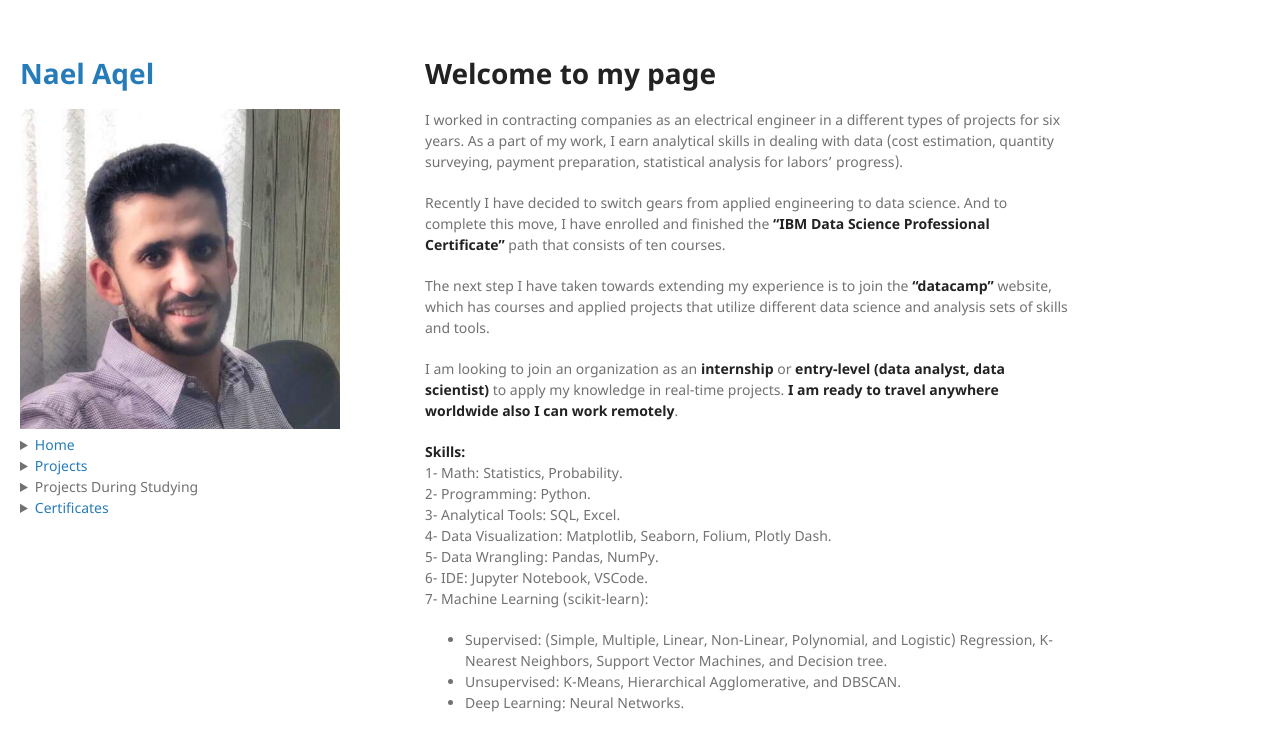
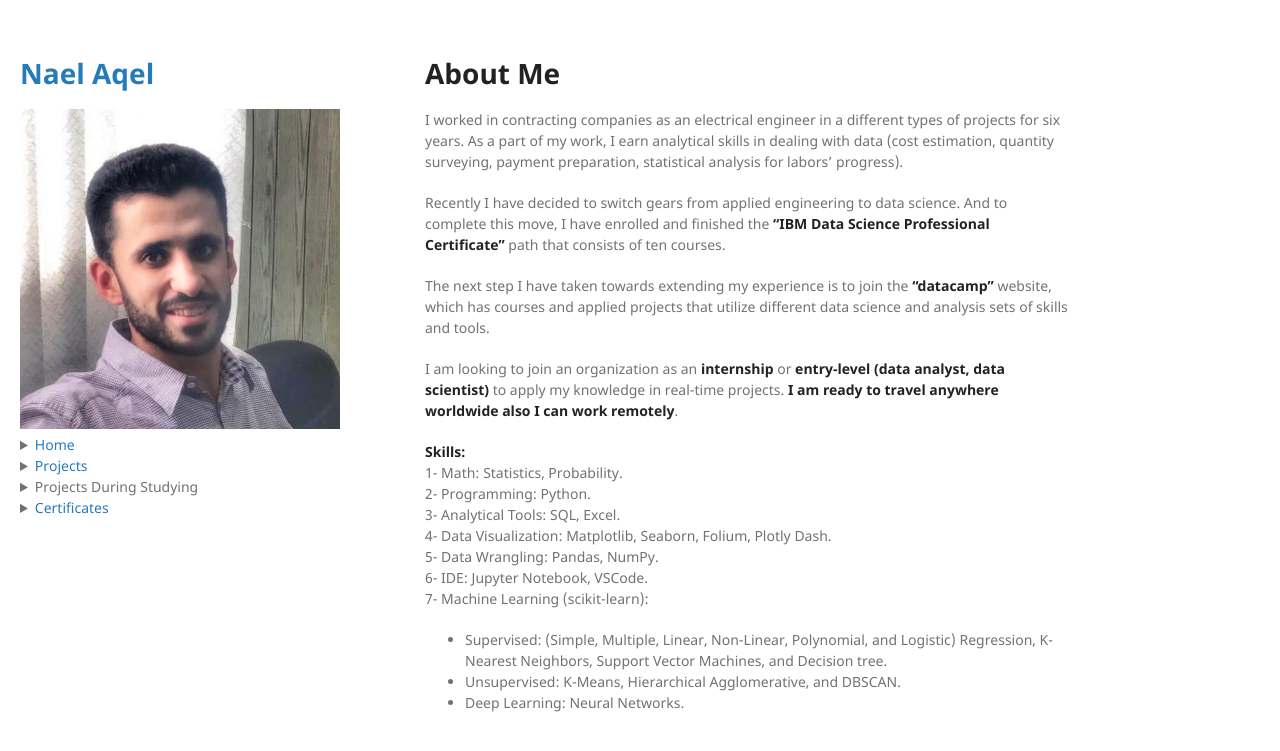
Before and after one commit to NaelAqel/naelaqel.github.io, a Jekyll site: the page built from About Me.md, in a window 1280 px wide. Shown: the top 751 px of the page. Built offline with Jekyll 4.4.1, drawn with Linux system fonts in a browser that asks for light colours.

Commit message:
Rename to About Me

```diff
--- a/Home.md
+++ b/About Me.md
@@ -2,7 +2,7 @@
 layout: default
 ---
 <section1></section1>
-# Welcome to my page
+# About Me
 
 I worked in contracting companies as an electrical engineer in a different types of projects for six years. As a part of my work, I earn analytical skills in dealing with data (cost estimation, quantity surveying, payment preparation, statistical analysis for labors' progress).
 
```
